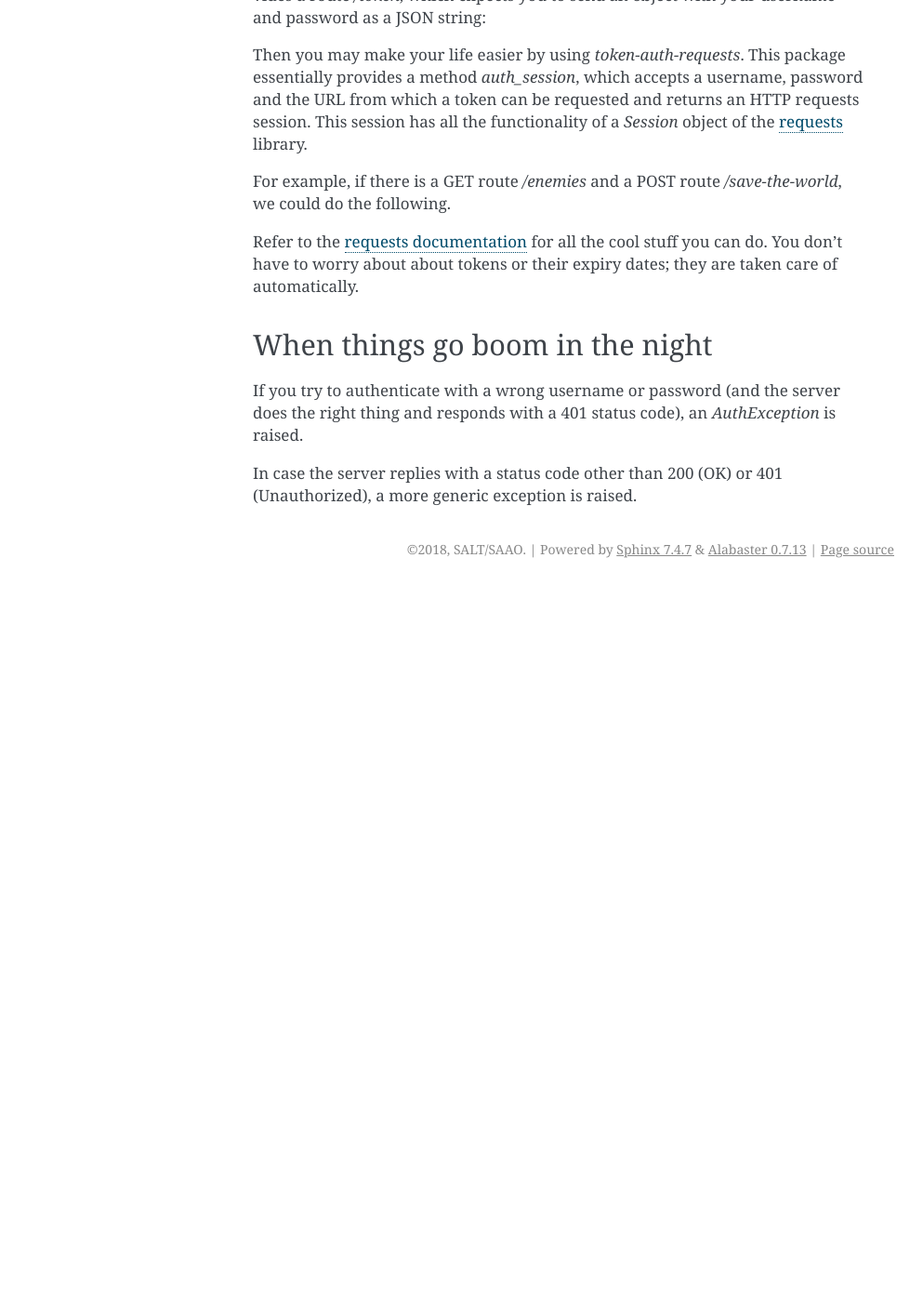
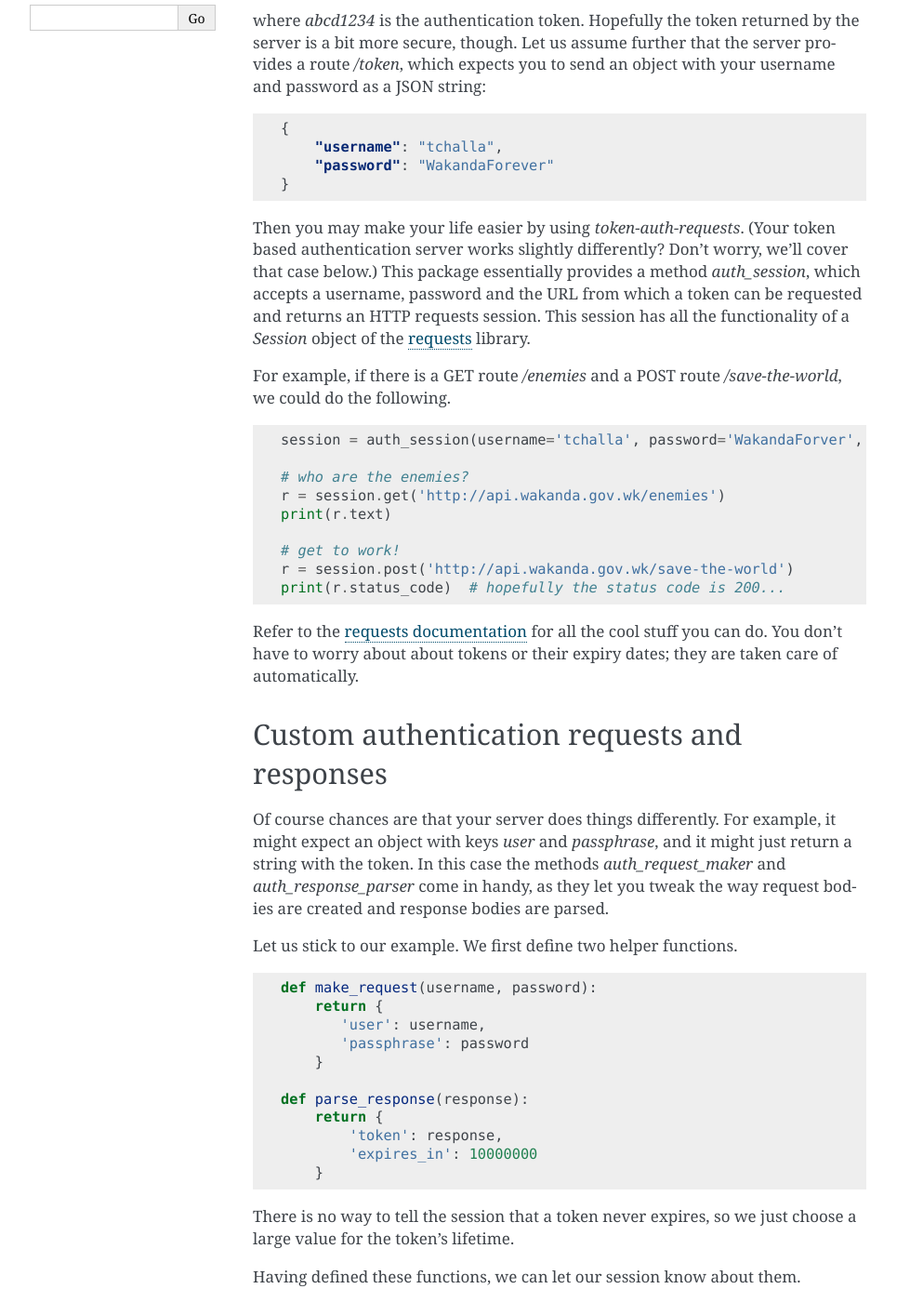
Before and after one commit to saltastro/token-auth-request, a Sphinx documentation site: the page built from docs/quickstart.rst, in a window 1280 px wide and 1400 px high, scrolled down 369 px. Shown: the whole window at 93% size, without its empty margins (148-1141 px from the left). Built offline with Sphinx 7.4.7, drawn with Linux system fonts in a browser that asks for light colours; before the commit the page ends 999 px from its top, so only the background shows below that; some of the changed text lies outside the part shown.

Commit message:
updated documentation

```diff
--- a/docs/installation.rst
+++ b/docs/installation.rst
@@ -6,8 +6,8 @@ Python version
 
 We recommend using the latest version of Python 3. Python 2 is not supported; it may or may not work.
 
-Install token-auth-requests
----------------------------
+Installing token-auth-requests
+------------------------------
 
 You may install token-auth-requests in the usual way with pip, preferably in a virtual environment.
 
--- a/docs/quickstart.rst
+++ b/docs/quickstart.rst
@@ -1,31 +1,31 @@
 Quickstart
 ==========
 
-This quickstart guide assumes that you have :doc:`installed <installation>` already.
+This quickstart guide assumes that you have :doc:`installed <installation>` `token-auth-requests` already.
 
 Making authenticated HTTP requests
 ----------------------------------
 
-Let us assume we have an API server `api.wakanda.gov.wk`, which requires token vbased authentication for its API endpoints. It expects that along with your HTTP requests you send an HTTP header of the form
+Let us assume we have an API server `api.wakanda.gov.wk`, which requires token based authentication for its API endpoints. It expects that along with your HTTP requests you send an HTTP header of the form
 
-.. ::code-block http
+.. code-block:: http
 
    Authentication: Token abcd1234
 
 where `abcd1234` is the authentication token. Hopefully the token returned by the server is a bit more secure, though. Let us assume further that the server provides a route `/token`, which expects you to send an object with your username and password as a JSON string:
 
-.. ::code-block json
+.. code-block:: json
 
    {
        "username": "tchalla",
        "password": "WakandaForever"
    }
 
-Then you may make your life easier by using `token-auth-requests`. This package essentially provides a method `auth_session`, which accepts a username, password and the URL from which a token can be requested and returns an HTTP requests session. This session has all the functionality of a `Session` object of the `requests <http://docs.python-requests.org/>`_ library.
+Then you may make your life easier by using `token-auth-requests`. (Your token based authentication server works slightly differently? Don't worry, we'll cover that case below.) This package essentially provides a method `auth_session`, which accepts a username, password and the URL from which a token can be requested and returns an HTTP requests session. This session has all the functionality of a `Session` object of the `requests <http://docs.python-requests.org/>`_ library.
 
 For example, if there is a GET route `/enemies` and a POST route `/save-the-world`, we could do the following.
 
-.. ::code-block python
+.. code-block:: python
 
    session = auth_session(username='tchalla', password='WakandaForver', token_url='http://api.wakanda.gov.wk/token')
 
@@ -39,12 +39,45 @@ For example, if there is a GET route `/enemies` and a POST route `/save-the-worl
 
 Refer to the `requests documentation <http://docs.python-requests.org/>`_ for all the cool stuff you can do. You don't have to worry about about tokens or their expiry dates; they are taken care of automatically.
 
+Custom authentication requests and responses
+--------------------------------------------
+
+Of course chances are that your server does things differently. For example, it might expect an object with keys `user` and `passphrase`, and it might just return a string with the token. In this case the methods `auth_request_maker` and `auth_response_parser` come in handy, as they let you tweak the way request bodies are created and response bodies are parsed.
+
+Let us stick to our example. We first define two helper functions.
+
+.. code-block:: python
+
+   def make_request(username, password):
+       return {
+          'user': username,
+          'passphrase': password
+       }
+
+   def parse_response(response):
+       return {
+           'token': response,
+           'expires_in': 10000000
+       }
+
+There is no way to tell the session that a token never expires, so we just choose a large value for the token's lifetime.
+
+Having defined these functions, we can let our session know about them.
+
+.. code-block:: python
+
+   session = auth_session(username='tchalla', password='WakandaForver', token_url='http://api.wakanda.gov.wk/token')
+   session.auth_request_maker(make_request)
+   session.auth_response_parser(parse_response)
+
+And voilà, authentication works fine now.
+
 When things go boom in the night
 --------------------------------
 
 If you try to authenticate with a wrong username or password (and the server does the right thing and responds with a 401 status code), an `AuthException` is raised.
 
-.. ::code-block python
+.. code-block:: python
 
    try:
        session = auth_session(username='tchalla', password='WakandaIsLost', token_url='http://api.wakanda.gov.wk/token')
```
